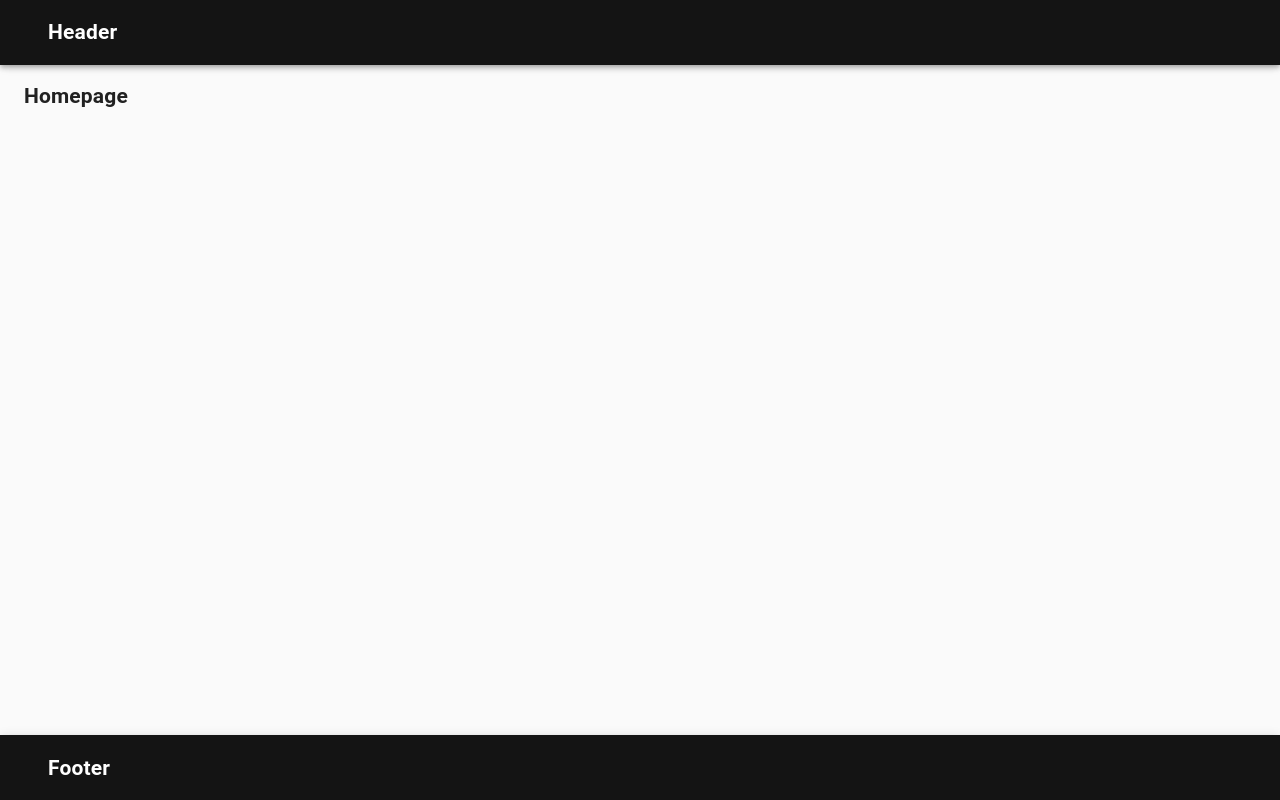
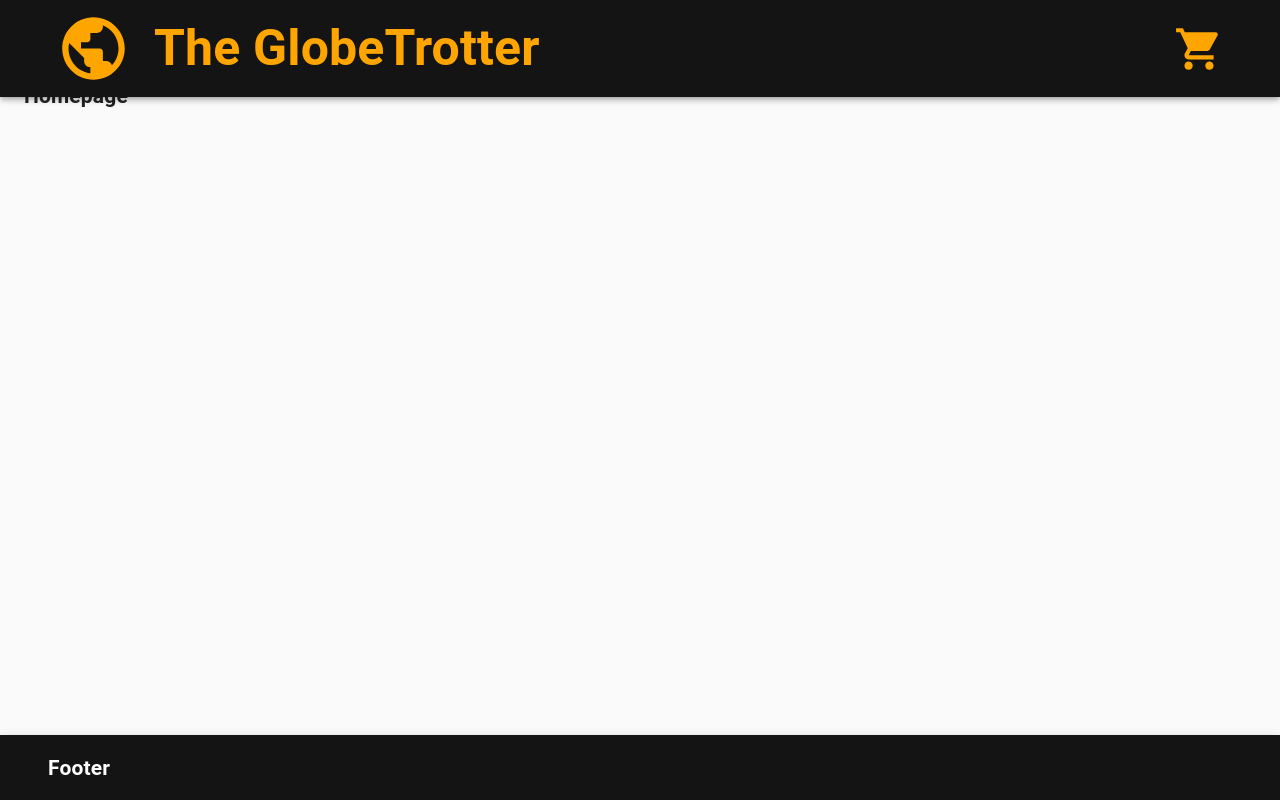
Before and after one commit to piotr-rajtar/globetrotter-shop, a React (Create React App) app: page / in a window 1280 px wide. Built offline with nearby package versions, Linux system fonts and the light colour scheme.

Commit message:
Add header and move logo components to features

```diff
--- a/src/components/common/CartLogo/CartLogo.module.scss
+++ /dev/null
@@ -1,4 +0,0 @@
-@import '../../../styles/settings.scss';
-
-// .root {
-// }
--- a/src/components/common/ShopLogo/ShopLogo.module.scss
+++ /dev/null
@@ -1,4 +0,0 @@
-@import '../../../styles/settings.scss';
-
-// .root {
-// }
--- a/src/components/common/CartLogo/CartLogo.js
+++ b/src/components/features/CartLogo/CartLogo.js
@@ -1,24 +1,27 @@
 import React from 'react';
-import PropTypes from 'prop-types';
-
-import clsx from 'clsx';
+// import PropTypes from 'prop-types';
+import {Link} from 'react-router-dom';
 
 // import { connect } from 'react-redux';
 // import { reduxSelector, reduxActionCreator } from '../../../redux/exampleRedux.js';
 
 import styles from './CartLogo.module.scss';
 
-const Component = ({className, children}) => (
-  <div className={clsx(className, styles.root)}>
-    <h2>CartLogo</h2>
-    {children}
+import ShoppingCartIcon from '@material-ui/icons/ShoppingCart';
+import Button from '@material-ui/core/Button';
+
+const Component = () => (
+  <div className={styles.root}>
+    <Button className={styles.link} component={Link} to={`/cart`}>
+      <ShoppingCartIcon className={styles.icon} />
+    </Button>
   </div>
 );
 
-Component.propTypes = {
-  children: PropTypes.node,
-  className: PropTypes.string,
-};
+// Component.propTypes = {
+//   children: PropTypes.node,
+//   className: PropTypes.string,
+// };
 
 // const mapStateToProps = state => ({
 //   someProp: reduxSelector(state),
--- /dev/null
+++ b/src/components/features/CartLogo/CartLogo.module.scss
@@ -0,0 +1,15 @@
+@import '../../../styles/settings.scss';
+
+.root {
+  display: flex;
+  align-items: center;
+}
+
+.link {
+  color: orange;
+  text-decoration: none;
+}
+
+.icon {
+  font-size: 50px;
+}
--- a/src/components/common/ShopLogo/ShopLogo.js
+++ b/src/components/features/ShopLogo/ShopLogo.js
@@ -1,24 +1,28 @@
 import React from 'react';
-import PropTypes from 'prop-types';
-
-import clsx from 'clsx';
+// import PropTypes from 'prop-types';
+import {Link} from 'react-router-dom';
 
 // import { connect } from 'react-redux';
 // import { reduxSelector, reduxActionCreator } from '../../../redux/exampleRedux.js';
 
 import styles from './ShopLogo.module.scss';
 
-const Component = ({className, children}) => (
-  <div className={clsx(className, styles.root)}>
-    <h2>ShopLogo</h2>
-    {children}
-  </div>
+import PublicIcon from '@material-ui/icons/Public';
+import Button from '@material-ui/core/Button';
+
+const Component = () => (
+  <span className={styles.root}>
+    <Button className={styles.link} component={Link} to={`/`}>
+      <PublicIcon className={styles.icon} />
+    </Button>
+    <h1 className={styles.title}>The GlobeTrotter</h1>
+  </span>
 );
 
-Component.propTypes = {
-  children: PropTypes.node,
-  className: PropTypes.string,
-};
+// Component.propTypes = {
+//   children: PropTypes.node,
+//   className: PropTypes.string,
+// };
 
 // const mapStateToProps = state => ({
 //   someProp: reduxSelector(state),
--- /dev/null
+++ b/src/components/features/ShopLogo/ShopLogo.module.scss
@@ -0,0 +1,22 @@
+@import '../../../styles/settings.scss';
+
+ .root {
+   color: orange;
+   display: flex;
+   justify-content: space-between;
+   align-items: center;
+ }
+
+ .link {
+   color: orange;
+   text-decoration: none;
+ }
+
+ .icon {
+   font-size: 75px;
+ }
+
+ .title {
+   font-size: 50px;
+   margin: 0 15px;
+ }
--- a/src/components/layout/Header/Header.js
+++ b/src/components/layout/Header/Header.js
@@ -1,24 +1,27 @@
 import React from 'react';
-import PropTypes from 'prop-types';
-
-import clsx from 'clsx';
+// import PropTypes from 'prop-types';
 
 // import { connect } from 'react-redux';
 // import { reduxSelector, reduxActionCreator } from '../../../redux/exampleRedux.js';
 
 import styles from './Header.module.scss';
 
-const Component = ({className, children}) => (
-  <div className={clsx(className, styles.root)}>
-    <h2>Header</h2>
-    {children}
-  </div>
+import { ShopLogo } from '../../features/ShopLogo/ShopLogo';
+import { CartLogo } from '../../features/CartLogo/CartLogo';
+
+
+
+const Component = () => (
+  <header className={styles.root}>
+    <ShopLogo />
+    <CartLogo />
+  </header>
 );
 
-Component.propTypes = {
-  children: PropTypes.node,
-  className: PropTypes.string,
-};
+// Component.propTypes = {
+//   children: PropTypes.node,
+//   className: PropTypes.string,
+// };
 
 // const mapStateToProps = state => ({
 //   someProp: reduxSelector(state),
--- a/src/components/layout/Header/Header.module.scss
+++ b/src/components/layout/Header/Header.module.scss
@@ -1,4 +1,9 @@
 @import '../../../styles/settings.scss';
 
-// .root {
-// }
+ .root {
+   display: flex;
+   width: 100%;
+   margin: 0 auto;
+   justify-content: space-between;
+   margin: 5px auto;
+ }
```
Also changed, not shown: 2 other files (tests, documents, lock files or other folders).
